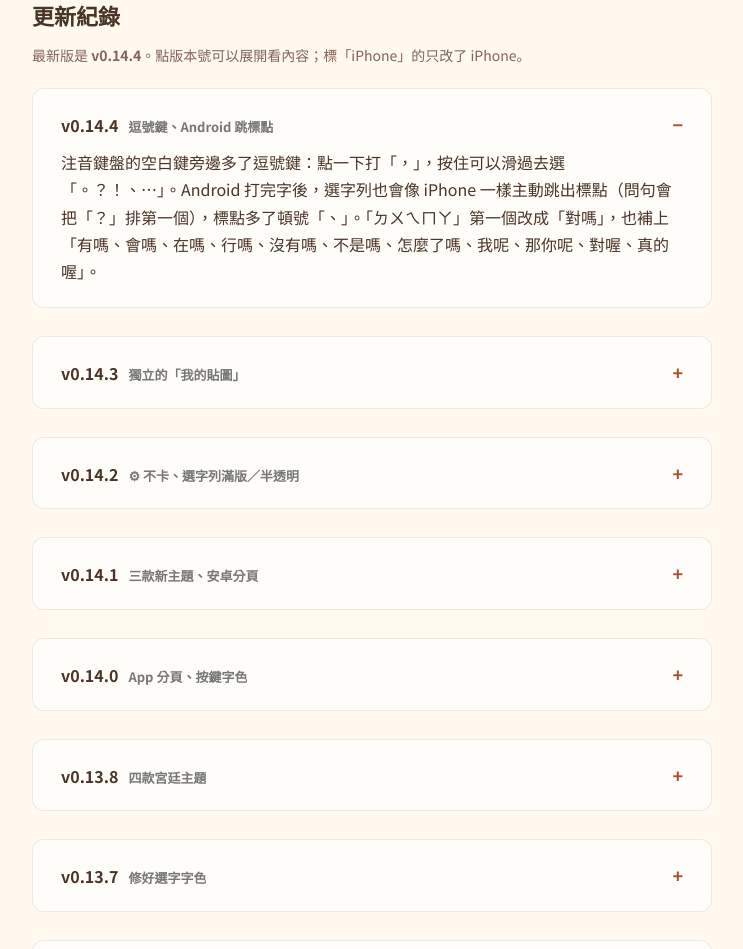
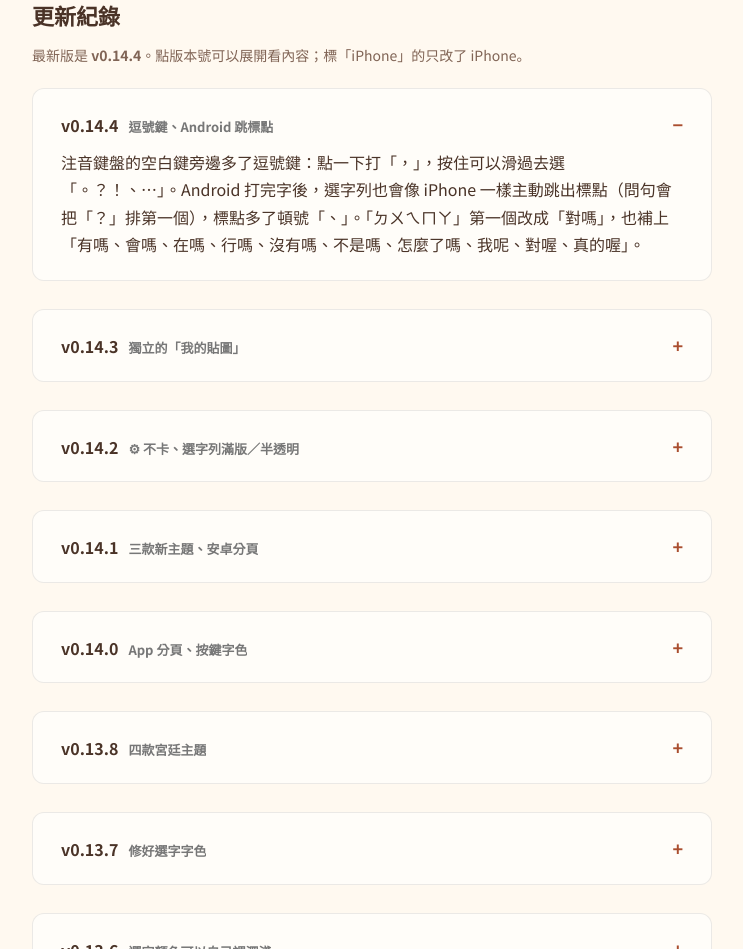
Before and after one commit to z3332111-cloud/nuonuo-keyboard, a plain HTML site: page index.html in a window 1280 px wide. Shown: the part 9947-10896 px from the top of the page, without its empty margins (268-1011 px from the left). Drawn offline with Linux system fonts and the light colour scheme; no server answers.

Commit message:
更新安裝網站

```diff
--- a/index.html
+++ b/index.html
@@ -571,7 +571,7 @@
   <section class="changelog" id="changelog" aria-labelledby="changelog-heading">
     <h2 id="changelog-heading">更新紀錄</h2>
     <p class="note">最新版是 <b>v0.14.4</b>。點版本號可以展開看內容；標「iPhone」的只改了 iPhone。</p>
-      <details class="log-item" open><summary><b>v0.14.4</b><span>逗號鍵、Android 跳標點</span></summary><p>注音鍵盤的空白鍵旁邊多了逗號鍵：點一下打「，」，按住可以滑過去選「。？！、…」。Android 打完字後，選字列也會像 iPhone 一樣主動跳出標點（問句會把「？」排第一個），標點多了頓號「、」。「ㄉㄨㄟㄇㄚ」第一個改成「對嗎」，也補上「有嗎、會嗎、在嗎、行嗎、沒有嗎、不是嗎、怎麼了嗎、我呢、那你呢、對喔、真的喔」。</p></details>
+      <details class="log-item" open><summary><b>v0.14.4</b><span>逗號鍵、Android 跳標點</span></summary><p>注音鍵盤的空白鍵旁邊多了逗號鍵：點一下打「，」，按住可以滑過去選「。？！、…」。Android 打完字後，選字列也會像 iPhone 一樣主動跳出標點（問句會把「？」排第一個），標點多了頓號「、」。「ㄉㄨㄟㄇㄚ」第一個改成「對嗎」，也補上「有嗎、會嗎、在嗎、行嗎、沒有嗎、不是嗎、怎麼了嗎、我呢、對喔、真的喔」。</p></details>
       <details class="log-item"><summary><b>v0.14.3</b><span>獨立的「我的貼圖」</span></summary><p>iPhone：工具列多了 🖼「我的貼圖」，表符 ⭐ 和顏文字「我的」裡不再重複放貼圖。新增貼圖不用再從相簿：在網頁、LINE、Discord、相簿長按圖片「拷貝」就能貼上（只複製到圖片網址也會自動下載）。可以選「貼上並去掉純色背景」，白底、黑底或任何單一顏色的背景會自動去掉。貼出去的貼圖改用原圖重新縮，不再糊糊的；大小可以選小（以前的大小）／中／大。鍵盤突然跳回原本的鍵盤時，會在下次打開提醒，⚙「其他」可以「複製當掉紀錄」（只記動作和記憶體，不記打的字）；空白鍵 GIF 改用比較省記憶體的方式播放。</p></details>
       <details class="log-item"><summary><b>v0.14.2</b><span>⚙ 不卡、選字列滿版／半透明</span></summary><p>iPhone：⚙ 改成收合式，打開只列出每一段的標題，點標題才展開（以前一次排好全部設定，會卡好幾秒甚至閃退）；最上面的「跳到…」選一段會直接展開過去。選字列可以選「半透明」看得到背景照片，插畫主題的選字列改成滿版（想要圓角可以在 ⚙「選字列」打開）；調高度的小把手移到下緣正中間，選字不再往右偏。宮廷、酒廊、琉璃、夜肺主題的自訂空白鍵圖片／GIF 放回正中間、不再變很小。打字時不再去問 App 有沒有改設定，按鍵比較順。</p></details>
       <details class="log-item"><summary><b>v0.14.1</b><span>三款新主題、安卓分頁</span></summary><p>新增三款插畫主題：私藏酒廊（威士忌、紅酒、香檳杯和黑巧克力 123 鍵）、月煙琉璃（藍水晶、神燈 123 鍵、飛毯空白鍵）、夜肺・地下排練室（黑膠、音箱、CD、麥克風、效果器 123 鍵、貝斯空白鍵）。圖要用時才下載。Android：App 下面也多了「主題」「按鍵」「字體」「聲音」分頁，可以先預覽再換，鍵盤開著也會馬上跟著變。iPhone、Android 的鍵盤 ⚙ 拿掉了重複的主題、造型、字體、聲音選單，比較省記憶體。</p></details>
```
